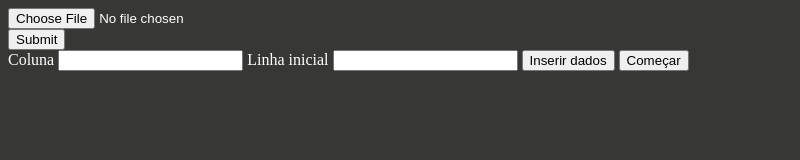
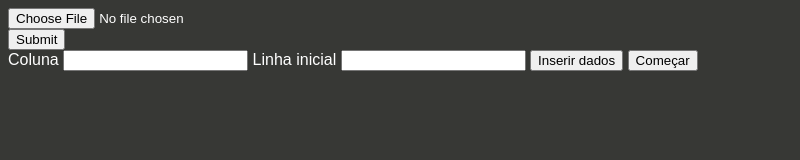
Before and after one commit to tavieto/gleiba-electron, an Electron app: page index.html in a window 800 px wide. Drawn offline with nearby package versions, Linux system fonts and the light colour scheme.

Commit message:
Arial font

```diff
--- a/style/main.css
+++ b/style/main.css
@@ -1,4 +1,5 @@
 body {
     background-color: rgb(55, 56, 53);
-    color: #FFF
+    color: #FFF;
+    font-family: Arial, Helvetica, sans-serif;
 }
```
